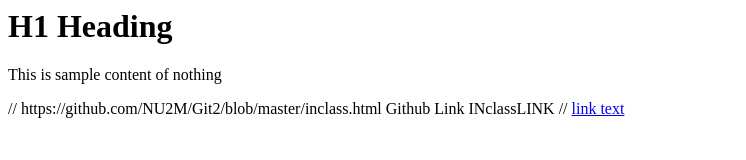
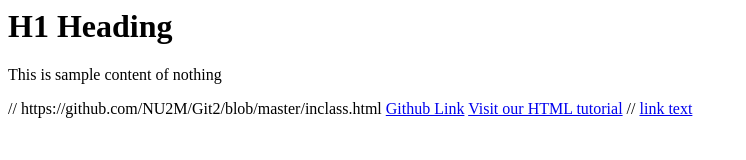
Before and after one commit to NU2M/Git2, a plain HTML site: page index.html in a window 1280 px wide. Shown: the whole page, without its empty margins (0-746 px from the left). Drawn offline with Linux system fonts and the light colour scheme.

Commit message:
Add files via upload

```diff
--- a/index.html
+++ b/index.html
@@ -12,8 +12,10 @@
 
 
 // https://github.com/NU2M/Git2/blob/master/inclass.html
-<a hef="http://"https://github.com/NU2M/Git2/blob/master/inclass.html">Github Link</a>
-<a hef="inclass.html">INclassLINK</a>
+<a href="http://www.google.com">Github Link</a>
+
+<a href="http://www.w3schools.com/html/">Visit our HTML tutorial</a>
+
 // <a href="url">link text</a>
 
 
```
